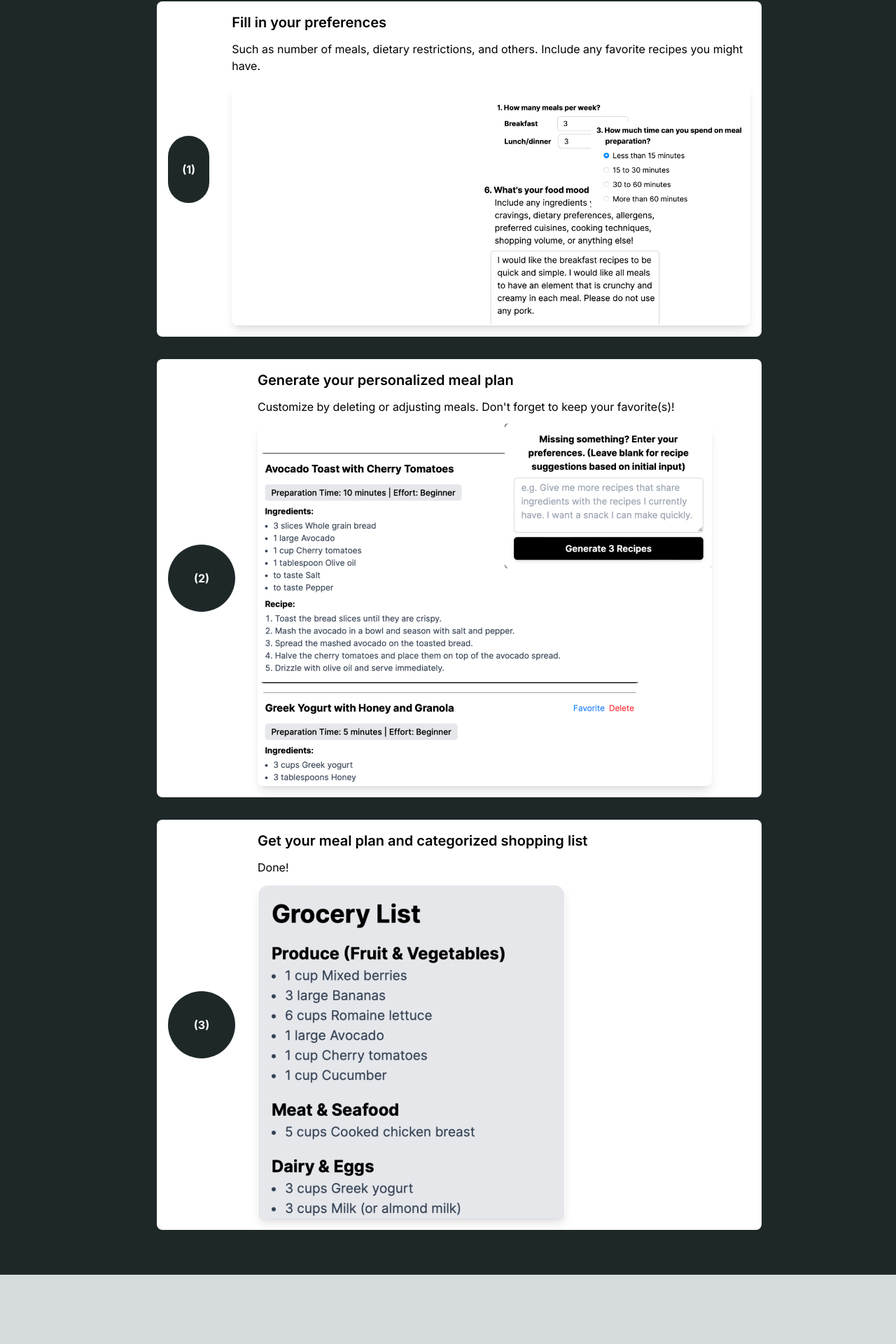
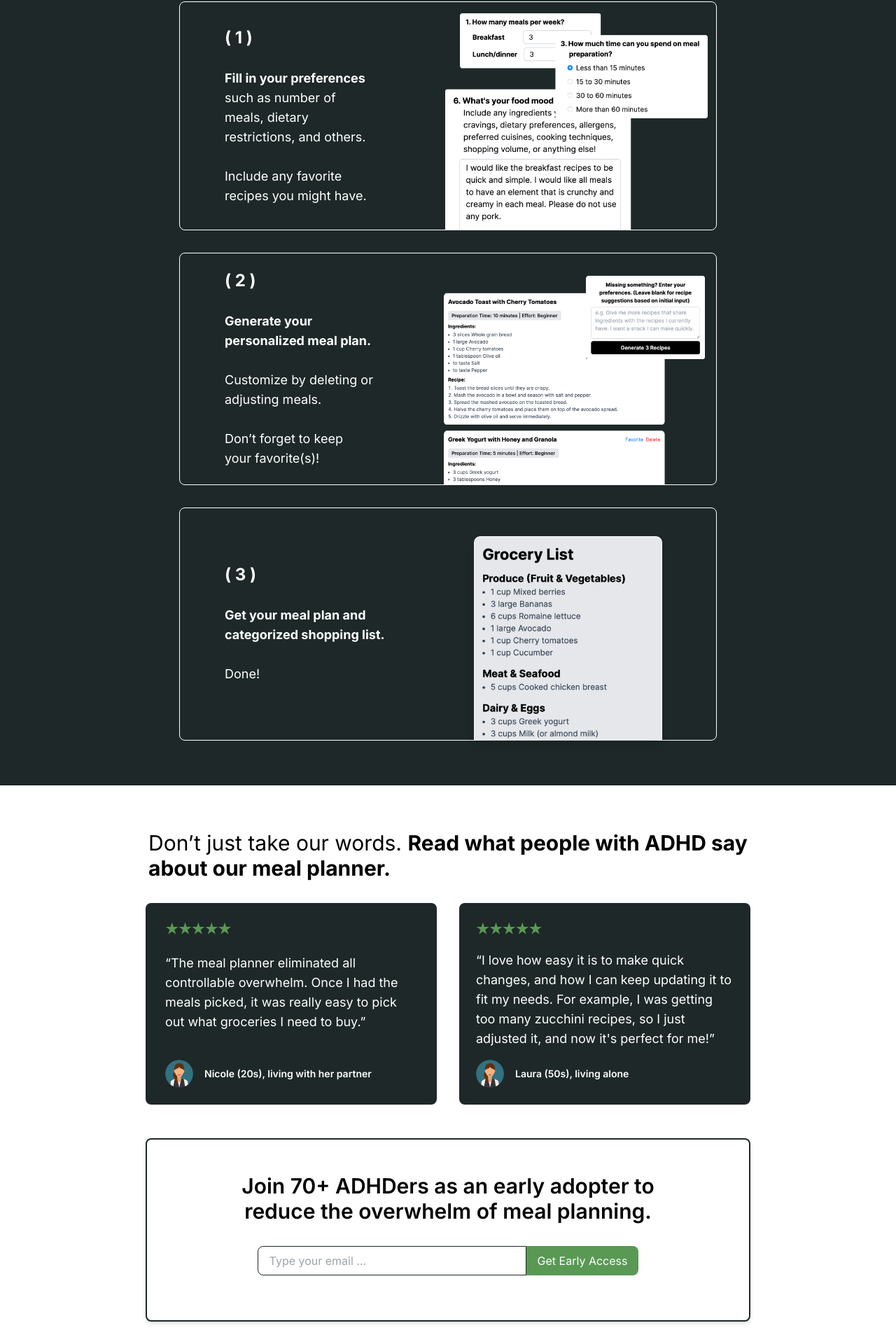
Before and after one commit to ammaarkhan/brokol-website, a Next.js app in the folder brokol-website/: page / in a window 1280 px wide. Shown: the part 1610-3530 px from the top of the page at 70% size. Before the commit the page ends 3431 px from the top, so only its background shows below. Built offline with nearby package versions, Linux system fonts and the light colour scheme.

Commit message:
section 3 fixes and review section implementation

```diff
--- a/brokol-website/src/app/page.js
+++ b/brokol-website/src/app/page.js
@@ -11,6 +11,7 @@ import benefit4 from '../app/images/benefit4.png';
 import step1 from '../app/images/step1.png';
 import step2 from '../app/images/step2.png';
 import step3 from '../app/images/step3.png';
+import user1 from '../app/images/user1.png';
 
 export default function Home() {
   return (
@@ -23,7 +24,7 @@ export default function Home() {
       <TopBar />
 
       <main className="bg-background-green text-white">
-        <section id="hero" className="relative min-h-[50vh] flex flex-col items-center justify-center text-center px-4">
+        <section id="demo" className="relative min-h-[50vh] flex flex-col items-center justify-center text-center px-4">
           <h1 className="text-4xl font-bold mb-4 mt-20">
             Simplified Meal Planning for <span className="text-brokol-green">ADHD</span>
           </h1>
@@ -34,7 +35,7 @@ export default function Home() {
             <input
               type="email"
               placeholder="Type your email ..."
-              className="px-4 py-2 text-black rounded-l-lg focus:outline-none"
+              className="w-96 px-4 py-2 text-black rounded-l-lg focus:outline-none"
             />
             <button className="px-4 py-2 bg-brokol-green hover:bg-gray-700 text-white rounded-r-lg">
               Get Early Access
@@ -116,43 +117,93 @@ export default function Home() {
           </div>
         </section>
 
-        <section id="steps" className="bg-background-green text-white py-16">
-          <div className="container mx-auto  max-w-4xl">
+        <section id="how-it-works" className="bg-background-green text-white py-16">
+          <div className="container mx-auto  max-w-3xl">
             <h2 className="text-3xl mb-8 text-left pl-10">BROKOL lets you create your personalized meal plan effortlessly. <span className="font-bold">It just takes 3 simple steps!</span></h2>
-            <div className="grid grid-cols-1 gap-y-8 px-4">
-              <div className="flex flex-col md:flex-row items-center p-4 bg-white text-black rounded-lg mx-4 w-full md:max-w-full">
-                <div className="flex justify-center items-center w-24 h-24 bg-background-green text-white font-bold rounded-full mb-4 md:mb-0 md:mr-8">
-                  (1)
-                </div>
-                <div className="flex-grow">
-                  <h3 className="text-xl font-semibold mb-3 text-left">Fill in your preferences</h3>
-                  <p className="text-left mb-3">Such as number of meals, dietary restrictions, and others. Include any favorite recipes you might have.</p>
-                  <Image src={step1} alt="Step 1" className="rounded-lg shadow-lg" />
+            <div className="space-y-8">
+              <div className="flex flex-col md:flex-row items-center border border-white rounded-lg bg-background-green">
+
+                <div className="md:w-1/2 text-left pl-16 pr-28"><span className="text-white text-2xl font-bold font-['Inter']">( 1 )<br/></span><span className="text-white text-lg font-normal font-['Inter']"><br/></span><span className="text-white text-lg font-bold font-['Inter']">Fill in your preferences </span><span className="text-white text-lg font-normal font-['Inter']">such as number of meals, dietary restrictions, and others.<br/><br/>Include any favorite recipes you might have.</span></div>
+
+                <div className="md:w-1/2 mt-4 mr-3">
+                  <Image src={step1} alt="Step 1" />
                 </div>
               </div>
-              <div className="flex flex-col md:flex-row items-center p-4 bg-white text-black rounded-lg mx-4 w-full md:max-w-full">
-                <div className="flex justify-center items-center w-24 h-24 bg-background-green text-white font-bold rounded-full mb-4 md:mb-0 md:mr-8">
-                  (2)
-                </div>
-                <div className="flex-grow">
-                  <h3 className="text-xl font-semibold mb-3 text-left">Generate your personalized meal plan</h3>
-                  <p className="text-left mb-3">Customize by deleting or adjusting meals. Don't forget to keep your favorite(s)!</p>
-                  <Image src={step2} alt="Step 2" className="rounded-lg shadow-lg" />
+              <div className="flex flex-col md:flex-row items-center border border-white rounded-lg bg-background-green">
+              <div className="md:w-1/2 text-left pl-16 pr-24 py-3"><span className="text-white text-2xl font-bold font-['Inter']">( 2 )<br/></span><span className="text-white text-lg font-normal font-['Inter']"><br/></span><span className="text-white text-lg font-bold font-['Inter']">Generate your personalized meal plan. <br/><br/> </span><span className="text-white text-lg font-normal font-['Inter']">Customize by deleting or adjusting meals.<br/><br/>Don’t forget to keep<br/> your favorite(s)!</span></div>
+                <div className="md:w-1/2  mt-8 mr-4">
+                  <Image src={step2} alt="Step 2" />
                 </div>
               </div>
-              <div className="flex flex-col md:flex-row items-center p-4 bg-white text-black rounded-lg mx-4 w-full md:max-w-full">
-                <div className="flex justify-center items-center w-24 h-24 bg-background-green text-white font-bold rounded-full mb-4 md:mb-0 md:mr-8">
-                  (3)
-                </div>
-                <div className="flex-grow">
-                  <h3 className="text-xl font-semibold mb-3 text-left">Get your meal plan and categorized shopping list</h3>
-                  <p className="text-left mb-3">Done!</p>
-                  <Image src={step3} alt="Step 3" className="rounded-lg shadow-lg" />
-                </div>
+              <div className="flex flex-col md:flex-row items-center border border-white rounded-lg  bg-background-green">
+              <div className="md:w-1/2 text-left pl-16 pr-20"><span className="text-white text-2xl font-bold font-['Inter']">( 3 )<br/></span><span className="text-white text-lg font-normal font-['Inter']"><br/></span><span className="text-white text-lg font-bold font-['Inter']">Get your meal plan and categorized shopping list.</span><span className="text-white text-lg font-normal font-['Inter']"><br/><br/>Done!</span></div>
+              <div className="md:w-1/2 flex justify-center items-center">
+                <Image
+                  src={step3}
+                  alt="Step 3"
+                  className="rounded-t-lg shadow-lg mt-10 mr-10 object-cover"
+                  style={{ borderBottomLeftRadius: '0', borderBottomRightRadius: '0', height: '70%', width: '70%' }}
+                />
+              </div>
+
               </div>
             </div>
           </div>
         </section>
+
+        <section id="testimonials" className="bg-white text-black py-16">
+          <div className="container mx-auto text-left max-w-4xl">
+            <h2 className="text-3xl font-normal mb-8 px-5">
+              Don’t just take our words. <span className="font-bold">Read what people with ADHD say about our meal planner.</span>
+            </h2>
+            <div className="grid grid-cols-1 md:grid-cols-2 gap-8 px-4">
+              <div className="p-6 bg-background-green text-white rounded-lg px-7">
+                <div className="flex items-center mb-4">
+                  <span className="text-lg font-semibold text-brokol-green">★★★★★</span>
+                </div>
+                <p className="text-lg mb-4 pb-6 pt-1">
+                  “The meal planner eliminated all controllable overwhelm. Once I had the meals picked, it was really easy to pick out what groceries I need to buy.”
+                </p>
+                <div className="flex items-center">
+                  <Image src={user1} alt="Nicole's Avatar" width={40} height={40} className="rounded-full" />
+                  <div className="ml-4 text-left">
+                    <p className="text-sm font-semibold">Nicole (20s), living with her partner</p>
+                  </div>
+                </div>
+              </div>
+              <div className="p-6 bg-background-green text-white rounded-lg">
+                <div className="flex items-center mb-4">
+                  <span className="text-lg font-semibold text-brokol-green">★★★★★</span>
+                </div>
+                <p className="text-lg mb-4">
+                  “I love how easy it is to make quick changes, and how I can keep updating it to fit my needs. For example, I was getting too many zucchini recipes, so I just adjusted it, and now it's perfect for me!”
+                </p>
+                <div className="flex items-center">
+                  <Image src={user1} alt="Laura's Avatar" width={40} height={40} className="rounded-full" />
+                  <div className="ml-4 text-left">
+                    <p className="text-sm font-semibold">Laura (50s), living alone</p>
+                  </div>
+                </div>
+              </div>
+            </div>
+            <div className="mt-12 text-center bg-white border border-background-green border-2 rounded-lg p-8 shadow-md mx-4">
+              <h3 className="text-3xl font-semibold my-4">
+                Join 70+ ADHDers as an early adopter to<br/> reduce the overwhelm of meal planning.
+              </h3>
+              <div className="flex justify-center my-8">
+                <input
+                  type="email"
+                  placeholder="Type your email ..."
+                  className="px-4 py-2 text-black rounded-l-lg border border-background-green focus:outline-none w-96"
+                />
+                <button className="px-4 py-2 bg-brokol-green hover:bg-gray-700 text-white rounded-r-lg">
+                  Get Early Access
+                </button>
+              </div>
+            </div>
+          </div>
+        </section>
+
 
 
 
```
Also changed, not shown: brokol-website/src/app/images/step1.png, brokol-website/src/app/images/user1.png (added).
